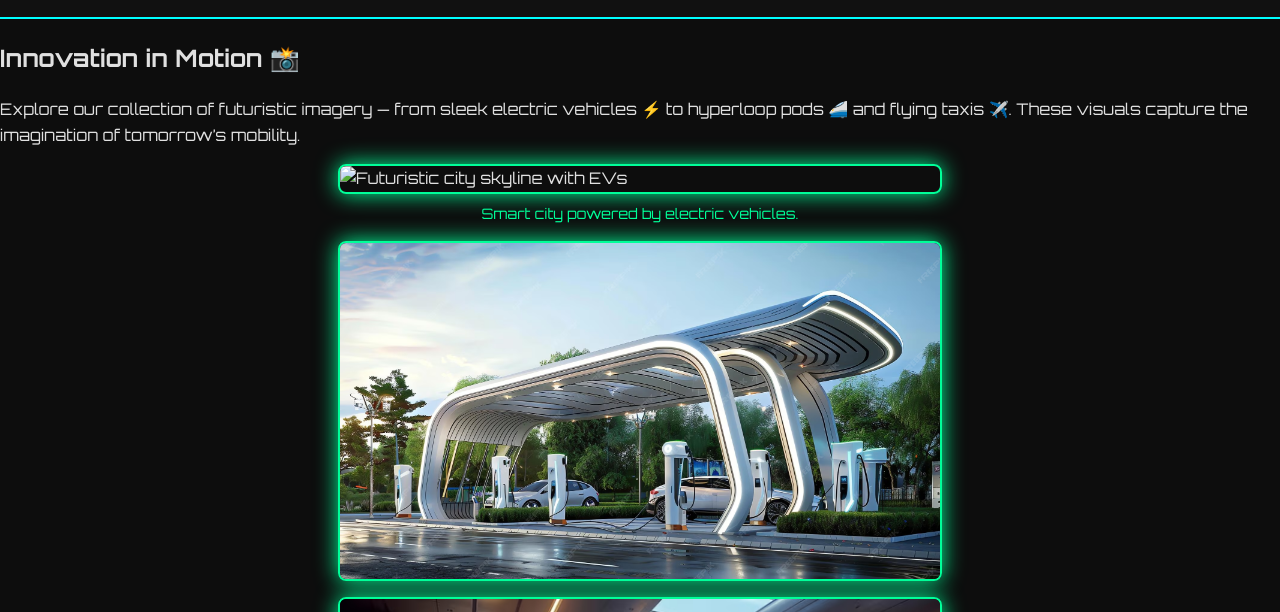
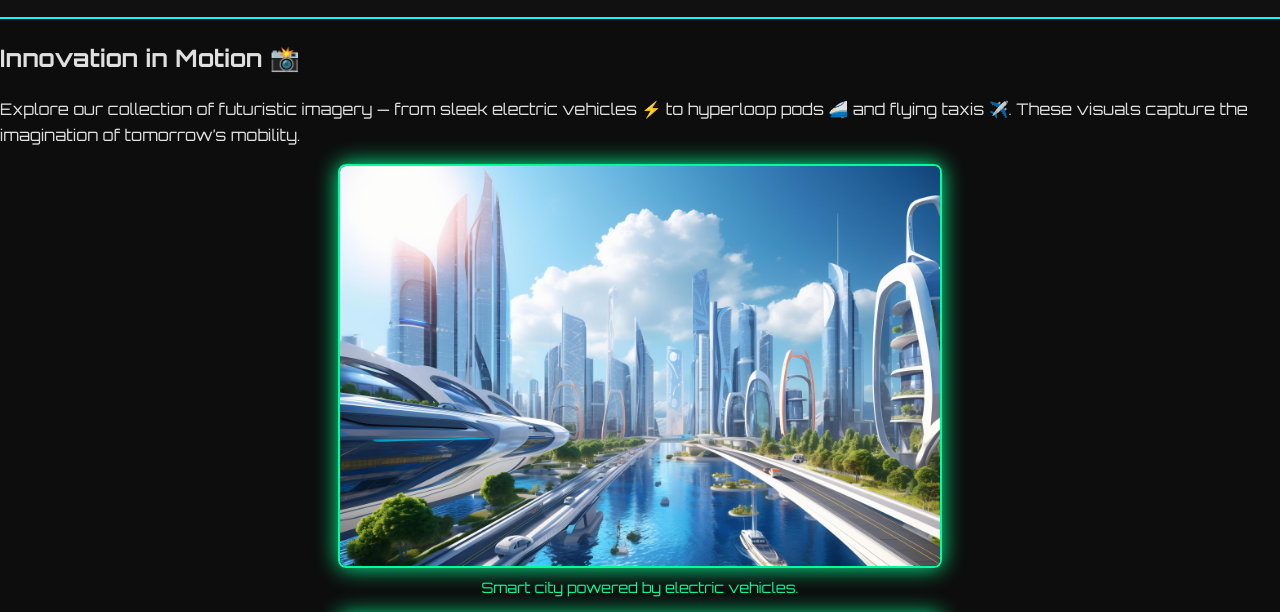
Before and after one commit to MataiBender/futuremobilityalliance, a plain HTML site: page gallery.html in a window 1280 px wide. Shown: the part 110-722 px from the top of the page. Drawn offline with Linux system fonts and the light colour scheme.

Commit message:
added Futuristic_Skyline.jpg, EV_charging_station_3.avif, Futuristic_Hyperloop_Station.avif, Virgin_Hyperloop_Interior.webp to gallery.html and updated image paths accordingly.

```diff
--- a/gallery.html
+++ b/gallery.html
@@ -42,7 +42,7 @@
         <!-- Gallery Grid -->
         <section id="gallery-grid">
             <figure>
-                <img src="images/future-city.jpg" alt="Futuristic city skyline with EVs">
+                <img src="stock_images/Futuristic_Skyline.jpg" alt="Futuristic city skyline with EVs">
                 <figcaption>Smart city powered by electric vehicles.</figcaption>
             </figure>
 
```
Also changed, not shown: stock_images/Futuristic_Skyline.jpg (added).
